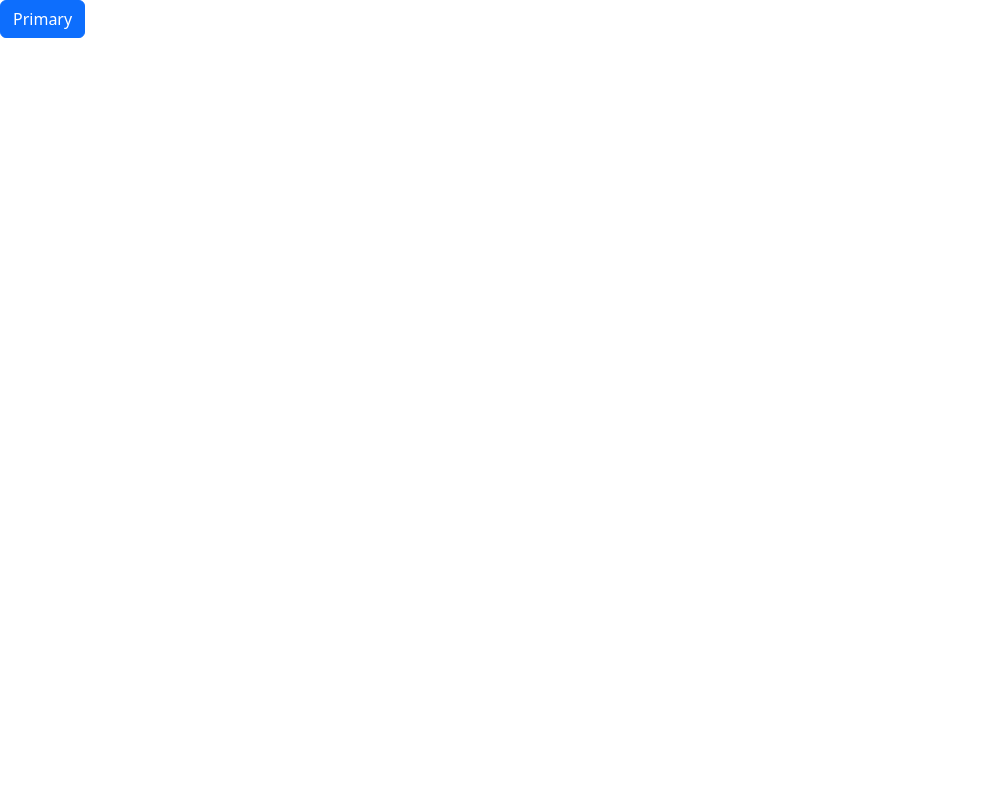
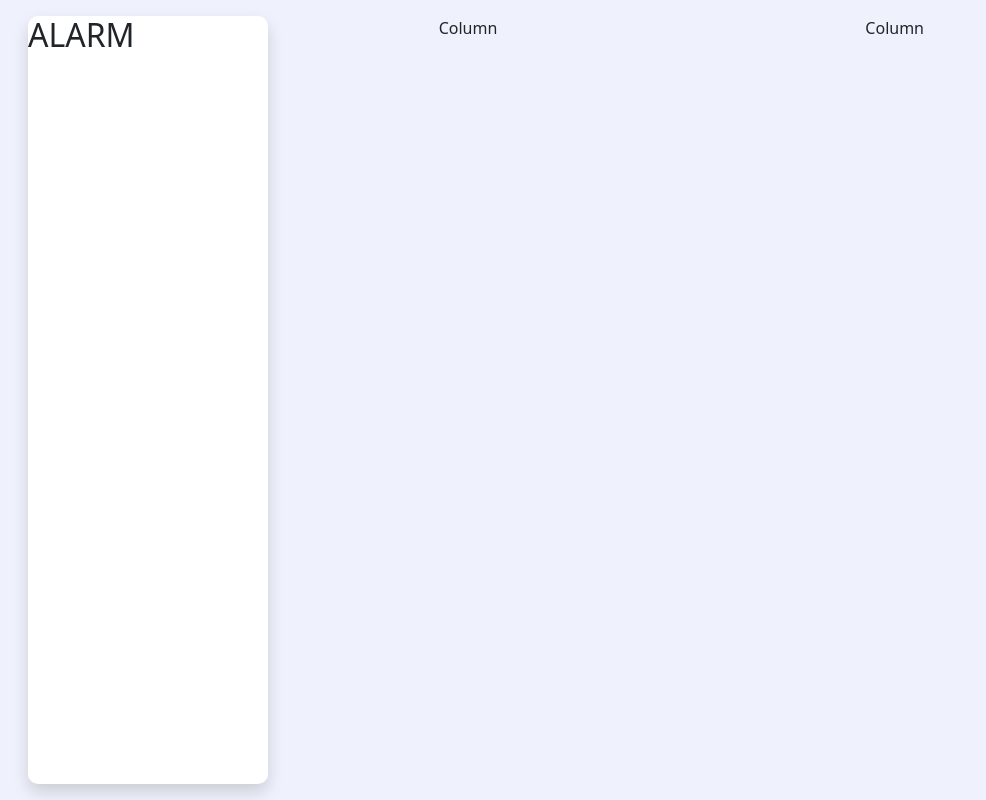
Before and after one commit to MatiasCab/alarm, an Angular app: page / in a window 1280 px wide. Shown: the whole page, without its empty margins (0-986 px from the left). Built offline with nearby package versions, Linux system fonts and the light colour scheme.

Commit message:
structure

```diff
--- a/src/app/app.component.html
+++ b/src/app/app.component.html
@@ -1 +1,15 @@
-<button type="button" class="btn btn-primary">Primary</button>
+<div class="page">
+  <div class="container-fluid">
+    <div class="row">
+      <div class="col">
+        <app-side-nav></app-side-nav>
+      </div>
+      <div class="col r">
+        Column
+      </div>
+      <div class="col r">
+        Column
+      </div>
+    </div>
+  </div>
+</div>
--- a/src/app/app.component.scss
+++ b/src/app/app.component.scss
@@ -0,0 +1,14 @@
+.container-fluid {
+    height: 100%;
+    background-color: rgba(239, 242, 252, 1);
+}
+
+.page {
+    height: 100vh;
+}
+
+.row {
+    padding-top: 1rem;
+    padding-bottom: 1rem;
+    height: 100%;
+}
--- a/src/app/app.component.ts
+++ b/src/app/app.component.ts
@@ -1,10 +1,12 @@
 import { Component } from '@angular/core';
 import { RouterOutlet } from '@angular/router';
+import { VariableCardComponent } from './components/basics/variable-card/variable-card.component';
+import { SideNavComponent } from './components/basics/side-nav/side-nav.component';
 
 @Component({
   selector: 'app-root',
   standalone: true,
-  imports: [RouterOutlet],
+  imports: [RouterOutlet, VariableCardComponent, SideNavComponent],
   templateUrl: './app.component.html',
   styleUrl: './app.component.scss'
 })
```
